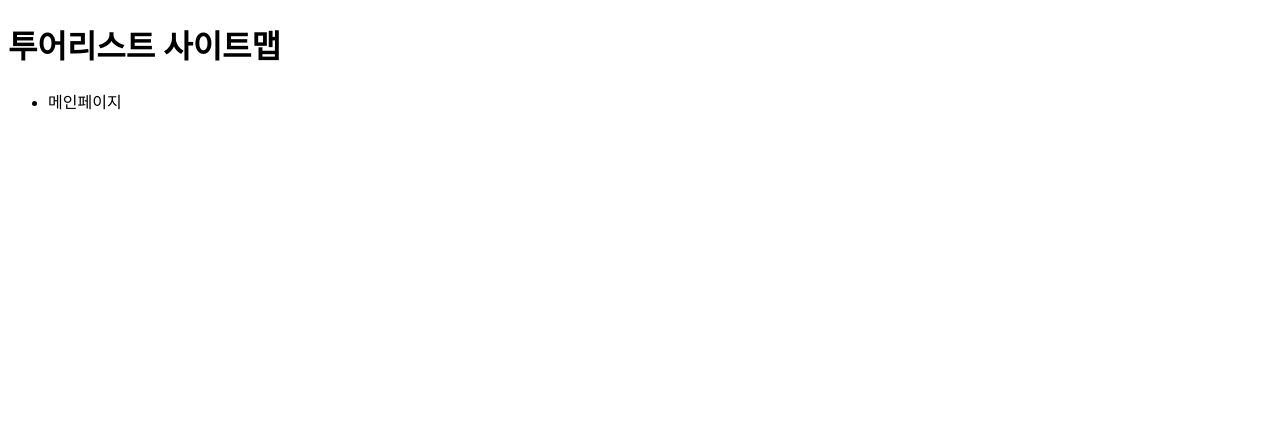
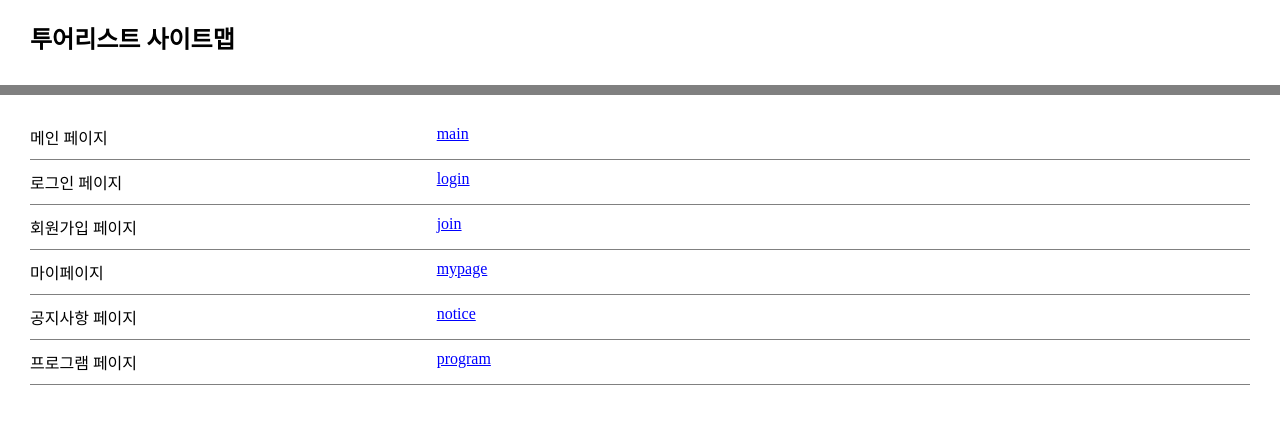
Before and after one commit to junyeong94/tour, a plain HTML site: page sitemap.html in a window 1280 px wide. Drawn offline with Linux system fonts and the light colour scheme.

Commit message:
Add files via upload

```diff
--- a/sitemap.html
+++ b/sitemap.html
@@ -4,13 +4,46 @@
     <meta charset="UTF-8">
     <meta name="viewport" content="width=device-width, initial-scale=1.0">
     <title>투어리스트 사이트맵</title>
+    <style>
+        *{margin:0; border: none; padding:0;}
+        ul,ol,li{list-style:none;}
+        a{color: black;}
+        h1{margin-bottom:10px;padding:20px 30px; background-color: #fff;font-size: 24px;}
+        hr{width:100%; height: 10px; background-color: gray;}
+        ul{padding:20px 30px; background-color:#fff;}
+        ul>li{border-bottom: 1px solid gray; padding:10px 0; display:flex;}
+        ul>li>p:first-child{flex: 1;}
+        ul>li>p:last-child{flex: 2;}
+        ul>li>p:last-child>a{color:blue; text-decoration: underline;}
+    </style>
 </head>
 <body>
     <h1>투어리스트 사이트맵</h1>
+    <hr>
     <ul>
         <li>
-            <p>메인페이지</p>
-            <p><a href="" target="_blank"></a></p>
+            <p>메인 페이지</p>
+            <p><a href="https://junyeong94.github.io/tour/" target="_blank">main</a></p>
+        </li>
+        <li>
+            <p>로그인 페이지</p>
+            <p><a href="https://junyeong94.github.io/tour/login.html" target="_blank">login</a></p>
+        </li>
+        <li>
+            <p>회원가입 페이지</p>
+            <p><a href="https://junyeong94.github.io/tour/join.html" target="_blank">join</a></p>
+        </li>
+        <li>
+            <p>마이페이지</p>
+            <p><a href="https://junyeong94.github.io/tour/mypage.html" target="_blank">mypage</a></p>
+        </li>
+        <li>
+            <p>공지사항 페이지</p>
+            <p><a href="https://junyeong94.github.io/tour/notice.html" target="_blank">notice</a></p>
+        </li>
+        <li>
+            <p>프로그램 페이지</p>
+            <p><a href="https://junyeong94.github.io/tour/program.html" target="_blank">program</a></p>
         </li>
     </ul>
 </body>
```
